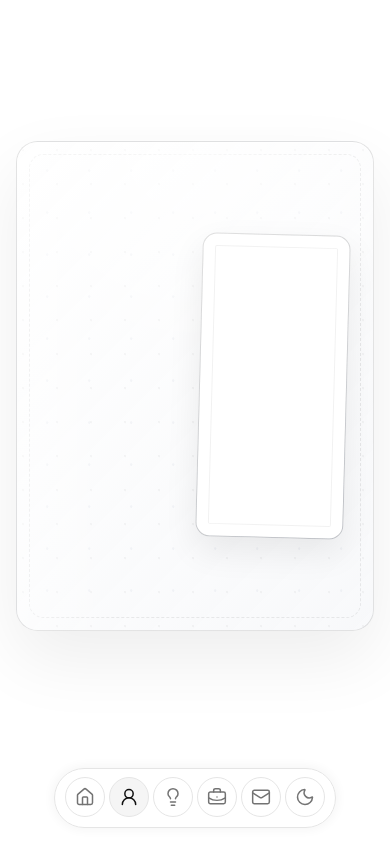
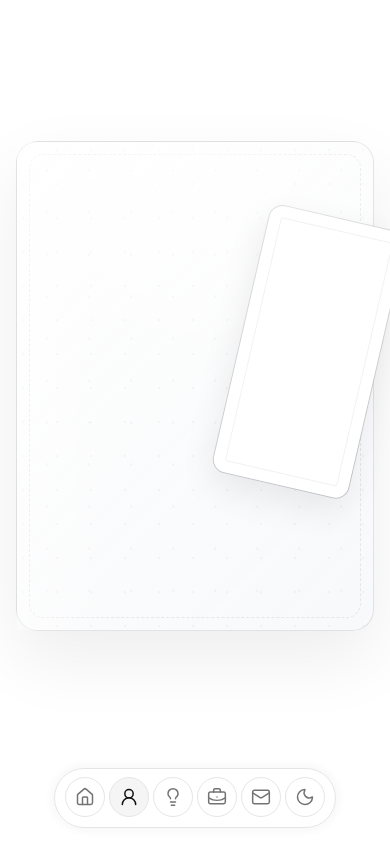
Before and after one commit to ayvhc/websitev2, a Next.js app: page /about in a window 390 px wide. Built offline with nearby package versions, Linux system fonts and the light colour scheme.

Commit message:
Reposition about portrait frame

```diff
--- a/app/globals.css
+++ b/app/globals.css
@@ -738,7 +738,7 @@ button {
   position: relative;
   width: min(76rem, 78vw);
   height: min(40rem, 62svh);
-  overflow: hidden;
+  overflow: visible;
   border: 1px solid rgba(17, 17, 17, 0.11);
   border-radius: 2rem;
   background:
@@ -772,12 +772,12 @@ button {
 
 .about-portrait-frame {
   position: absolute;
-  top: 50%;
-  right: clamp(2rem, 5vw, 4rem);
+  top: 42%;
+  right: -1.1rem;
   z-index: 2;
-  width: min(15rem, 20vw);
-  height: min(27rem, 48svh);
-  transform: translateY(-50%) rotate(1.5deg);
+  width: min(13.5rem, 18vw);
+  height: min(24.2rem, 43svh);
+  transform: translateY(-50%) rotate(16.5deg);
   border: 1px solid rgba(17, 17, 17, 0.13);
   border-radius: 1.1rem;
   background:
@@ -794,7 +794,7 @@ button {
 }
 
 .about-portrait-frame:hover {
-  transform: translateY(-50%) rotate(0.5deg) scale(1.035);
+  transform: translateY(-50%) rotate(15deg) scale(1.035);
   border-color: rgba(17, 17, 17, 0.2);
   box-shadow:
     0 22px 48px rgba(0, 0, 0, 0.11),
@@ -819,10 +819,16 @@ button {
   }
 
   .about-portrait-frame {
-    right: 1.6rem;
-    width: min(11rem, 38vw);
-    height: min(19rem, 42svh);
+    top: 43%;
+    right: -0.4rem;
+    width: min(9.8rem, 36vw);
+    height: min(17.2rem, 39svh);
+    transform: translateY(-50%) rotate(13deg);
     border-radius: 0.9rem;
+  }
+
+  .about-portrait-frame:hover {
+    transform: translateY(-50%) rotate(12deg) scale(1.03);
   }
 }
 
```
